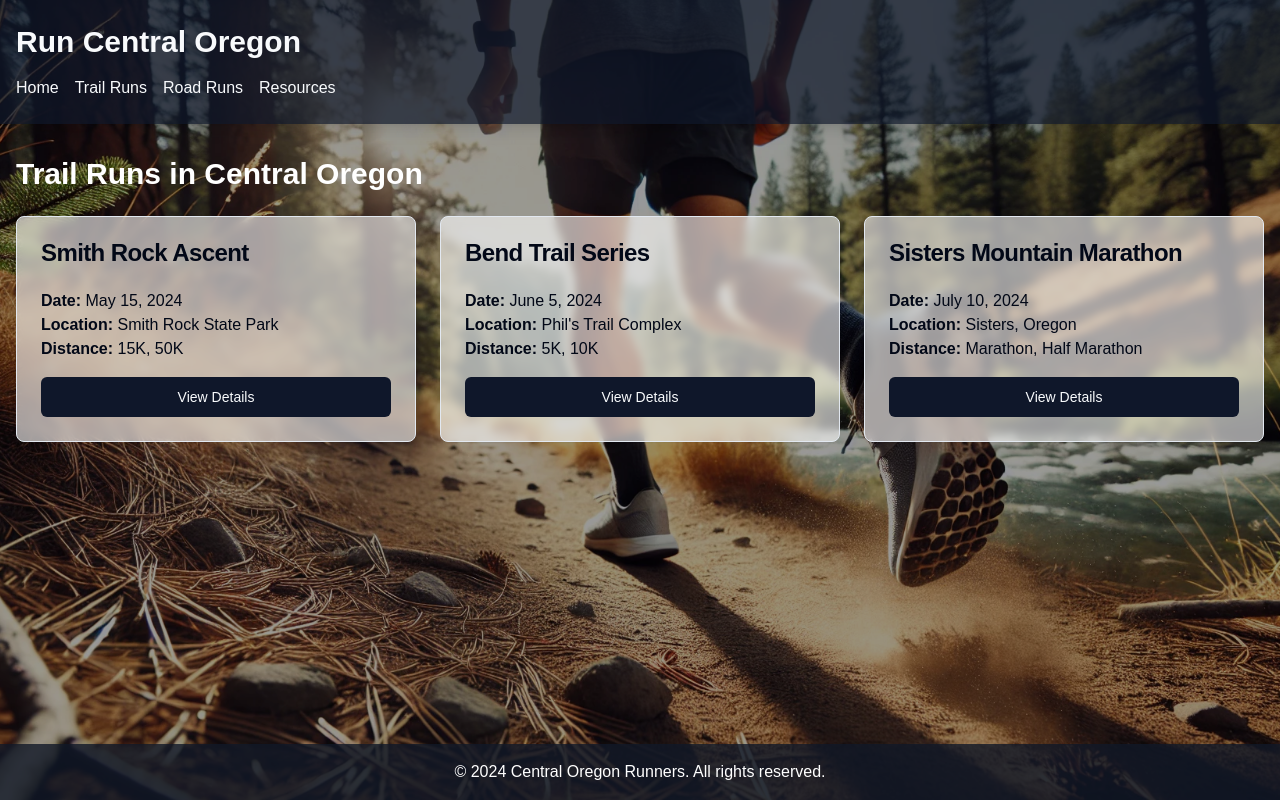
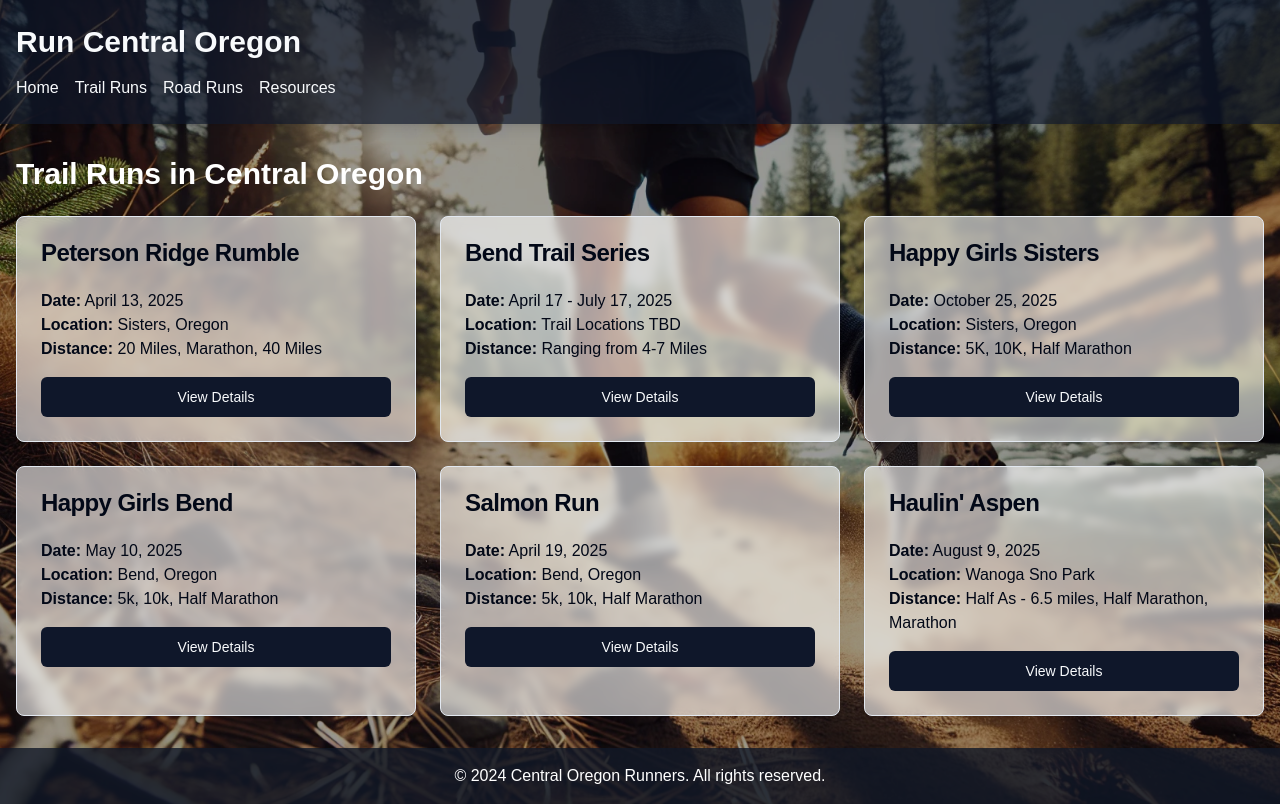
Before and after one commit to jessicadesapio/runcentraloregon, a Next.js app: page /trail-runs in a window 1280 px wide. Built offline with nearby package versions, Linux system fonts and the light colour scheme.

Commit message:
Update website with external links for road runs

```diff
--- a/app/page.tsx
+++ b/app/page.tsx
@@ -2,6 +2,7 @@ import Image from 'next/image'
 import Link from 'next/link'
 import { Button } from '@/components/ui/button'
 import { Card, CardContent, CardHeader, CardTitle } from '@/components/ui/card'
+import { ExternalLink } from 'lucide-react'
 
 export default function Home() {
   return (
@@ -30,7 +31,7 @@ export default function Home() {
 
         <main className="flex-grow container mx-auto px-4 py-8 text-white">
           <div className="max-w-3xl mb-12">
-            <h2 className="text-5xl font-bold mb-6">Welcome to Run Central Oregon</h2>
+            <h2 className="text-5xl font-bold mb-6">Welcome to Central Oregon Runners</h2>
             <p className="text-xl">Your gateway to the best running experiences in Central Oregon&apos;s breathtaking landscapes.</p>
           </div>
 
@@ -42,7 +43,15 @@ export default function Home() {
               <CardContent>
                 <ul className="list-disc pl-5 text-gray-700">
                   <li>Smith Rock Ascent - May 15, 2024</li>
-                  <li>Bend Trail Series - June 5, 2024</li>
+                  <li>
+                    Bend Trail Series - June 5, 2024
+                    <Button asChild variant="link" className="p-0 h-auto font-normal ml-2">
+                      <a href="https://gobeyondracing.com/races/bend-trail-series/" target="_blank" rel="noopener noreferrer" className="inline-flex items-center">
+                        View Details
+                        <ExternalLink className="ml-1 h-4 w-4" />
+                      </a>
+                    </Button>
+                  </li>
                   <li>Sisters Mountain Marathon - July 10, 2024</li>
                 </ul>
                 <Button className="mt-4 w-full">
--- a/app/road-runs/page.tsx
+++ b/app/road-runs/page.tsx
@@ -9,12 +9,13 @@ interface RoadRun {
   date: string;
   location: string;
   distance: string;
+  externalLink?: string;
 }
 
 const roadRuns: RoadRun[] = [
-  { id: 1, name: "Bend Marathon", date: "April 20, 2024", location: "Bend, Oregon", distance: "Marathon, Half Marathon, 10K, 5K" },
-  { id: 2, name: "Redmond 5K Series", date: "May 1, 2024", location: "Redmond, Oregon", distance: "5K" },
-  { id: 3, name: "Sunriver Half Marathon", date: "June 15, 2024", location: "Sunriver, Oregon", distance: "Half Marathon, 10K, 5K" },
+  { id: 1, name: "Bend Marathon and Half", date: "April 13, 2025", location: "Bend, Oregon", distance: "Marathon, Half Marathon, 10K, 5K", externalLink: "https://www.bend-marathon.com" },
+  { id: 2, name: "Conquor The Canyon", date: "June 7, 2025", location: "Redmond, Oregon", distance: "5K, 10k, Half Marathon", externalLink: "https://bendraces.com/conquer-the-canyon-half-marathon/" },
+  { id: 3, name: "Bend Beer Run", date: "August 30, 2025", location: "Bend, Oregon", distance: "5K with 4 beer stops!", externalLink: "https://thelittlewoody.com/beer-run/" },
 ]
 
 export default function RoadRunsPage() {
@@ -56,12 +57,20 @@ export default function RoadRunsPage() {
                   <p><strong>Date:</strong> {run.date}</p>
                   <p><strong>Location:</strong> {run.location}</p>
                   <p><strong>Distance:</strong> {run.distance}</p>
-                  <Button className="mt-4 w-full">
-                    <Link href={`/road-runs/${run.id}`}>View Details</Link>
+                  {run.externalLink ? (
+                  <Button asChild className="mt-4 w-full">
+                 <a href={run.externalLink} target="_blank" rel="noopener noreferrer">
+                  View Details
+                  </a>
                   </Button>
+                  ) : (
+                    <Button className="mt-4 w-full">
+                      <Link href={`/road-runs/${run.id}`}>View Details</Link>
+                    </Button>
+                  )}
                 </CardContent>
               </Card>
-            ))}
+                ))}
           </div>
         </main>
 
--- a/app/trail-runs/page.tsx
+++ b/app/trail-runs/page.tsx
@@ -2,6 +2,7 @@ import Image from 'next/image'
 import Link from 'next/link'
 import { Button } from "@/components/ui/button"
 import { Card, CardContent, CardHeader, CardTitle } from "@/components/ui/card"
+import { ExternalLink } from 'lucide-react'
 
 interface TrailRun {
   id: number;
@@ -9,12 +10,16 @@ interface TrailRun {
   date: string;
   location: string;
   distance: string;
+  externalLink?: string;
 }
 
 const trailRuns: TrailRun[] = [
-  { id: 1, name: "Smith Rock Ascent", date: "May 15, 2024", location: "Smith Rock State Park", distance: "15K, 50K" },
-  { id: 2, name: "Bend Trail Series", date: "June 5, 2024", location: "Phil's Trail Complex", distance: "5K, 10K" },
-  { id: 3, name: "Sisters Mountain Marathon", date: "July 10, 2024", location: "Sisters, Oregon", distance: "Marathon, Half Marathon" },
+  { id: 1, name: "Peterson Ridge Rumble", date: "April 13, 2025", location: "Sisters, Oregon", distance: "20 Miles, Marathon, 40 Miles", externalLink: "https://ultrasignup.com/register.aspx?did=120129" },
+  { id: 2, name: "Bend Trail Series", date: "April 17 - July 17, 2025", location: "Trail Locations TBD", distance: "Ranging from 4-7 Miles", externalLink: "https://www.bendtrailseries.com" },
+  { id: 3, name: "Happy Girls Sisters", date: "October 25, 2025", location: "Sisters, Oregon", distance: "5K, 10K, Half Marathon", externalLink: "https://runsignup.com/Race/OR/Sisters/2024HappyGirlsSisters" },
+  { id: 4, name: "Happy Girls Bend", date: "May 10, 2025", location: "Bend, Oregon", distance: "5k, 10k, Half Marathon", externalLink: "https://thelittlewoody.com/beer-run/" },
+  { id: 5, name: "Salmon Run", date: "April 19, 2025", location: "Bend, Oregon", distance: "5k, 10k, Half Marathon", externalLink: "https://bendraces.com/salmon-run/" },
+  { id: 6, name: "Haulin' Aspen", date: "August 9, 2025", location: "Wanoga Sno Park", distance: "Half As - 6.5 miles, Half Marathon, Marathon", externalLink: "https://bendraces.com/haulin-aspen/" }
 ]
 
 export default function TrailRunsPage() {
@@ -50,15 +55,25 @@ export default function TrailRunsPage() {
             {trailRuns.map((run) => (
               <Card key={run.id} className="bg-white/60 backdrop-blur-sm transition-all hover:bg-white/80">
                 <CardHeader>
-                  <CardTitle>{run.name}</CardTitle>
+                  <CardTitle className="flex items-center justify-between">
+                    {run.name}
+                  </CardTitle>
                 </CardHeader>
                 <CardContent>
                   <p><strong>Date:</strong> {run.date}</p>
                   <p><strong>Location:</strong> {run.location}</p>
                   <p><strong>Distance:</strong> {run.distance}</p>
-                  <Button className="mt-4 w-full">
-                    <Link href={`/trail-runs/${run.id}`}>View Details</Link>
-                  </Button>
+                  {run.externalLink ? (
+                    <Button asChild className="mt-4 w-full">
+                      <a href={run.externalLink} target="_blank" rel="noopener noreferrer">
+                        View Details
+                      </a>
+                    </Button>
+                  ) : (
+                    <Button className="mt-4 w-full">
+                      <Link href={`/trail-runs/${run.id}`}>View Details</Link>
+                    </Button>
+                  )}
                 </CardContent>
               </Card>
             ))}
```
